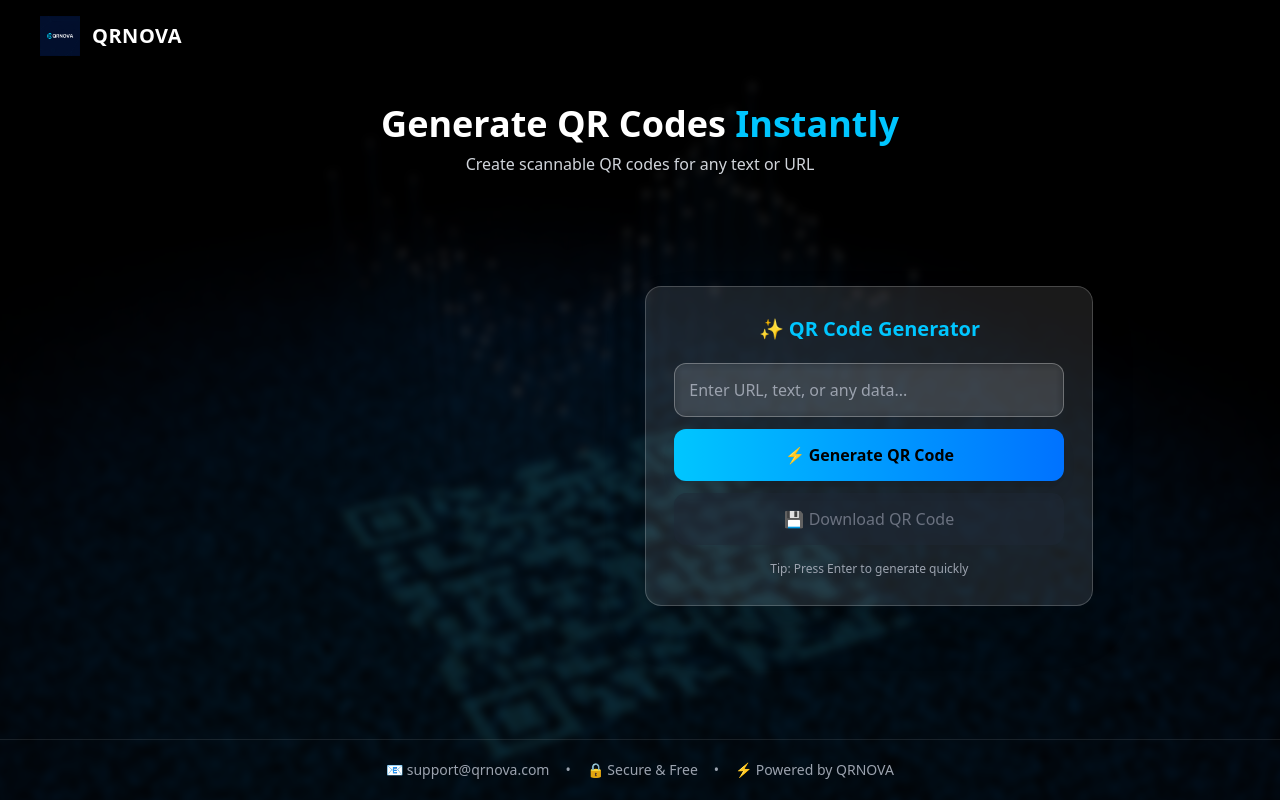
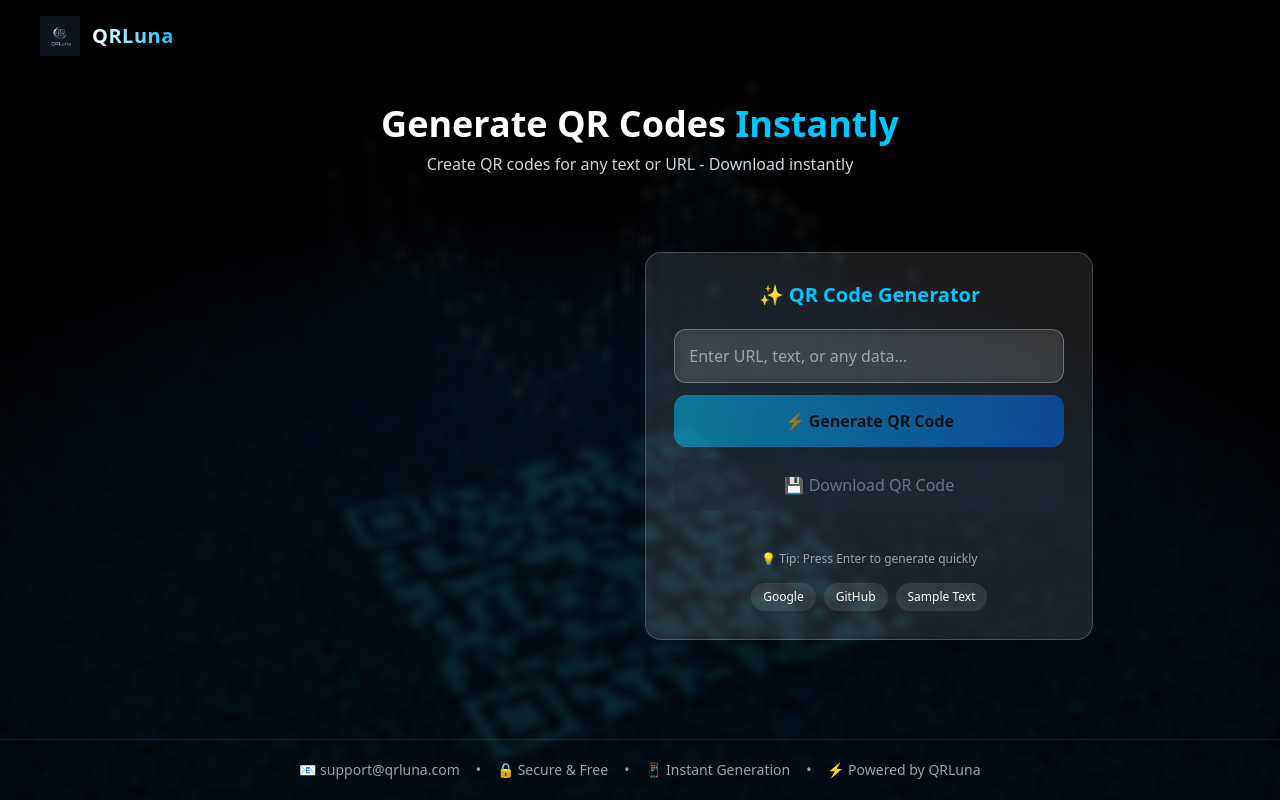
Before and after one commit to yogiyofficial/QRNOVA, a React (Create React App) app: page / in a window 1280 px wide. Built offline with nearby package versions, Linux system fonts and the light colour scheme.

Commit message:
Initial commit

```diff
--- a/public/index.html
+++ b/public/index.html
@@ -24,7 +24,7 @@
       work correctly both with client-side routing and a non-root public URL.
       Learn how to configure a non-root public URL by running `npm run build`.
     -->
-    <title>QRNOVA</title>
+    <title>QRLuna</title>
   </head>
   <body>
     <noscript>You need to enable JavaScript to run this app.</noscript>
--- a/src/components/QRCodeGenerator.jsx
+++ b/src/components/QRCodeGenerator.jsx
@@ -5,24 +5,53 @@ function QRCodeGenerator() {
   const canvasRef = useRef(null);
   const [input, setInput] = useState("");
   const [showQR, setShowQR] = useState(false);
+  const [isGenerating, setIsGenerating] = useState(false);
+  const [logoError, setLogoError] = useState(false);
 
   const generateQRCode = async () => {
-    if (!input.trim()) return;
+    if (!input.trim() || isGenerating) return;
 
+    if (!canvasRef.current) return;
+
+    setIsGenerating(true);
+
+    try {
       await QRCode.toCanvas(canvasRef.current, input, {
         width: 200,
-      margin: 1,
+        margin: 2,
+        color: {
+          dark: '#000000',
+          light: '#FFFFFF'
+        },
+        errorCorrectionLevel: 'M'
       });
 
       setShowQR(true);
+    } catch (error) {
+      console.error("QR Generation Error:", error);
+      alert("Failed to generate QR code");
+    } finally {
+      setIsGenerating(false);
+    }
   };
 
   const downloadQRCode = () => {
-    if (!canvasRef.current) return;
+    if (!canvasRef.current || !showQR) return;
+
+    try {
       const link = document.createElement("a");
-    link.download = "qr.png";
-    link.href = canvasRef.current.toDataURL();
+      link.download = `qrluna_${Date.now()}.png`;
+      link.href = canvasRef.current.toDataURL("image/png");
       link.click();
+    } catch (error) {
+      console.error("Download Error:", error);
+      alert("Failed to download QR code");
+    }
+  };
+
+  const handleInputChange = (e) => {
+    setInput(e.target.value);
+    if (showQR) setShowQR(false);
   };
 
   return (
@@ -34,6 +63,10 @@ function QRCodeGenerator() {
           src="/bg.jpg"
           alt="bg"
           className="w-full h-full object-cover blur-sm scale-105"
+          onError={(e) => {
+            e.target.style.display = 'none';
+            e.target.parentElement.style.background = 'linear-gradient(135deg, #667eea 0%, #764ba2 100%)';
+          }}
         />
         <div className="absolute inset-0 bg-black/70"></div>
       </div>
@@ -41,8 +74,24 @@ function QRCodeGenerator() {
       {/* 🔝 HEADER */}
       <header className="flex justify-between items-center px-5 md:px-10 py-4">
         <div className="flex items-center gap-2 md:gap-3">
-          <img src="/logo.png" className="w-8 h-8 md:w-10 md:h-10" alt="logo" />
-          <h1 className="text-lg md:text-xl font-bold tracking-wide">QRNOVA</h1>
+          <img
+            src="/logo.png"
+            className="w-8 h-8 md:w-10 md:h-10 object-contain"
+            alt="logo"
+            onError={(e) => {
+              e.target.onerror = null;
+              e.target.style.display = 'none';
+              setLogoError(true);
+            }}
+          />
+          {logoError && (
+            <div className="w-8 h-8 md:w-10 md:h-10 bg-gradient-to-br from-[#00c6ff] to-[#0072ff] rounded-lg flex items-center justify-center text-white font-bold text-lg shadow-lg">
+              Q
+            </div>
+          )}
+          <h1 className="text-lg md:text-xl font-bold tracking-wide bg-gradient-to-r from-white to-[#00c6ff] bg-clip-text text-transparent">
+            QRLuna
+          </h1>
         </div>
       </header>
 
@@ -52,7 +101,7 @@ function QRCodeGenerator() {
           Generate QR Codes <span className="text-[#00c6ff]">Instantly</span>
         </h1>
         <p className="text-gray-300 text-sm md:text-base mt-2 max-w-md mx-auto animate-slideUp delay-1">
-          Create scannable QR codes for any text or URL
+          Create QR codes for any text or URL - Download instantly
         </p>
       </div>
 
@@ -109,20 +158,23 @@ function QRCodeGenerator() {
                 type="text"
                 placeholder="Enter URL, text, or any data..."
                 value={input}
-                onChange={(e) => {
-                  setInput(e.target.value);
-                  if (showQR) setShowQR(false);
-                }}
+                onChange={handleInputChange}
                 className="w-full p-3 md:p-3.5 rounded-xl border border-white/30 bg-white/5 backdrop-blur-sm outline-none text-sm md:text-base text-white placeholder-gray-400 focus:border-[#00c6ff] focus:ring-1 focus:ring-[#00c6ff] transition-all"
                 onKeyPress={(e) => e.key === 'Enter' && generateQRCode()}
+                disabled={isGenerating}
               />
 
-              {/* BUTTONS GROUP - STACKED ON MOBILE, SIDE BY SIDE ON SMALL TABLETS? keeping stacked for better mobile touch */}
+              {/* BUTTONS GROUP */}
               <button
                 onClick={generateQRCode}
-                className="w-full bg-gradient-to-r from-[#00c6ff] to-[#0072ff] text-black font-bold py-3 md:py-3.5 rounded-xl hover:opacity-90 hover:scale-[1.02] transition-all duration-200 shadow-lg text-sm md:text-base"
+                disabled={isGenerating || !input.trim()}
+                className={`w-full bg-gradient-to-r from-[#00c6ff] to-[#0072ff] text-black font-bold py-3 md:py-3.5 rounded-xl transition-all duration-200 shadow-lg text-sm md:text-base ${
+                  isGenerating || !input.trim()
+                    ? 'opacity-50 cursor-not-allowed'
+                    : 'hover:opacity-90 hover:scale-[1.02] cursor-pointer'
+                }`}
               >
-                ⚡ Generate QR Code
+                {isGenerating ? '⏳ Generating...' : '⚡ Generate QR Code'}
               </button>
 
               <button
@@ -138,51 +190,90 @@ function QRCodeGenerator() {
               </button>
             </div>
 
-            {/* QR CODE DISPLAY - RESPONSIVE */}
-            {showQR && (
-              <div className="mt-6 flex flex-col items-center animate-qrPop">
-                <div className="bg-white rounded-xl p-3 shadow-xl">
+            {/* QR CODE DISPLAY */}
+            <div className="mt-6 flex flex-col items-center">
+              <div className={`bg-white rounded-xl p-3 shadow-xl transition-all duration-500 ${showQR ? 'animate-qrPop' : 'opacity-0 scale-95 hidden'}`}>
                 <canvas
                   ref={canvasRef}
-                    className="w-full h-auto max-w-[180px] md:max-w-[200px]"
-                    style={{ width: '100%', height: 'auto' }}
+                  width={200}
+                  height={200}
+                  style={{
+                    width: '100%',
+                    height: 'auto',
+                    maxWidth: '200px',
+                    display: 'block'
+                  }}
                 ></canvas>
               </div>
-                <p className="text-xs text-gray-300 mt-3 text-center">
+              {showQR && (
+                <p className="text-xs text-green-400 mt-3 text-center animate-slideUp">
                   ✅ QR code generated successfully!
                 </p>
+              )}
             </div>
-            )}
 
-            {/* HINT FOR MOBILE */}
+            {/* HINT */}
             <div className="mt-4 text-center">
               <p className="text-xs text-gray-400">
-                Tip: Press Enter to generate quickly
+                💡 Tip: Press Enter to generate quickly
               </p>
+            </div>
+
+            {/* Example buttons */}
+            <div className="mt-4 flex flex-wrap gap-2 justify-center">
+              <button
+                onClick={() => {
+                  setInput("https://google.com");
+                  setShowQR(false);
+                }}
+                className="text-xs px-3 py-1.5 bg-white/10 rounded-full hover:bg-white/20 transition-colors"
+              >
+                Google
+              </button>
+              <button
+                onClick={() => {
+                  setInput("https://github.com");
+                  setShowQR(false);
+                }}
+                className="text-xs px-3 py-1.5 bg-white/10 rounded-full hover:bg-white/20 transition-colors"
+              >
+                GitHub
+              </button>
+              <button
+                onClick={() => {
+                  setInput("Hello World!");
+                  setShowQR(false);
+                }}
+                className="text-xs px-3 py-1.5 bg-white/10 rounded-full hover:bg-white/20 transition-colors"
+              >
+                Sample Text
+              </button>
             </div>
           </div>
         </div>
       </div>
 
-      {/* FEATURE STRIP - VISIBLE ON MOBILE, HIDDEN ON DESKTOP (since desktop has left panel) */}
+      {/* FEATURE STRIP - VISIBLE ON MOBILE */}
       <div className="md:hidden px-4 py-4 mt-2">
         <div className="grid grid-cols-2 gap-2 text-center">
           <div className="bg-white/5 backdrop-blur-sm rounded-lg py-2 px-1">
             <span className="text-[#00c6ff] text-sm">✓ URL & Text</span>
           </div>
           <div className="bg-white/5 backdrop-blur-sm rounded-lg py-2 px-1">
-            <span className="text-[#00c6ff] text-sm">✓ Phone & Email</span>
+            <span className="text-[#00c6ff] text-sm">✓ Download PNG</span>
           </div>
         </div>
       </div>
 
-      {/* FOOTER - RESPONSIVE */}
+      {/* FOOTER */}
       <footer className="py-5 px-4 text-xs md:text-sm flex flex-col sm:flex-row justify-center items-center gap-2 sm:gap-4 text-gray-400 border-t border-white/10 mt-6">
-        <span>📧 support@qrnova.com</span>
+        <span>📧 support@qrluna.com</span>
         <span className="hidden sm:inline">•</span>
         <span>🔒 Secure & Free</span>
         <span className="hidden sm:inline">•</span>
-        <span>⚡ Powered by QRNOVA</span>
+        <span>📱 Instant Generation</span>
+        <span className="hidden sm:inline">•</span>
+        <span>⚡ Powered by QRLuna</span>
       </footer>
 
       <style>{`
@@ -228,10 +319,9 @@ function QRCodeGenerator() {
           animation-fill-mode: forwards;
         }
 
-        /* Better touch targets on mobile */
         @media (max-width: 768px) {
           button, input {
-            font-size: 16px !important; /* Prevents zoom on focus in iOS */
+            font-size: 16px !important;
           }
 
           button {
@@ -239,12 +329,10 @@ function QRCodeGenerator() {
           }
         }
 
-        /* Smooth scrolling */
         html {
           scroll-behavior: smooth;
         }
 
-        /* Card hover effect on desktop only */
         @media (min-width: 768px) {
           .bg-white\\/10:hover {
             transform: translateY(-4px);
```
Also changed, not shown: package.json (+5 -4 lines), public/logo.png, 1 other file (tests, documents, lock files or other folders). Lines whose indentation alone changed are shown as unchanged.
